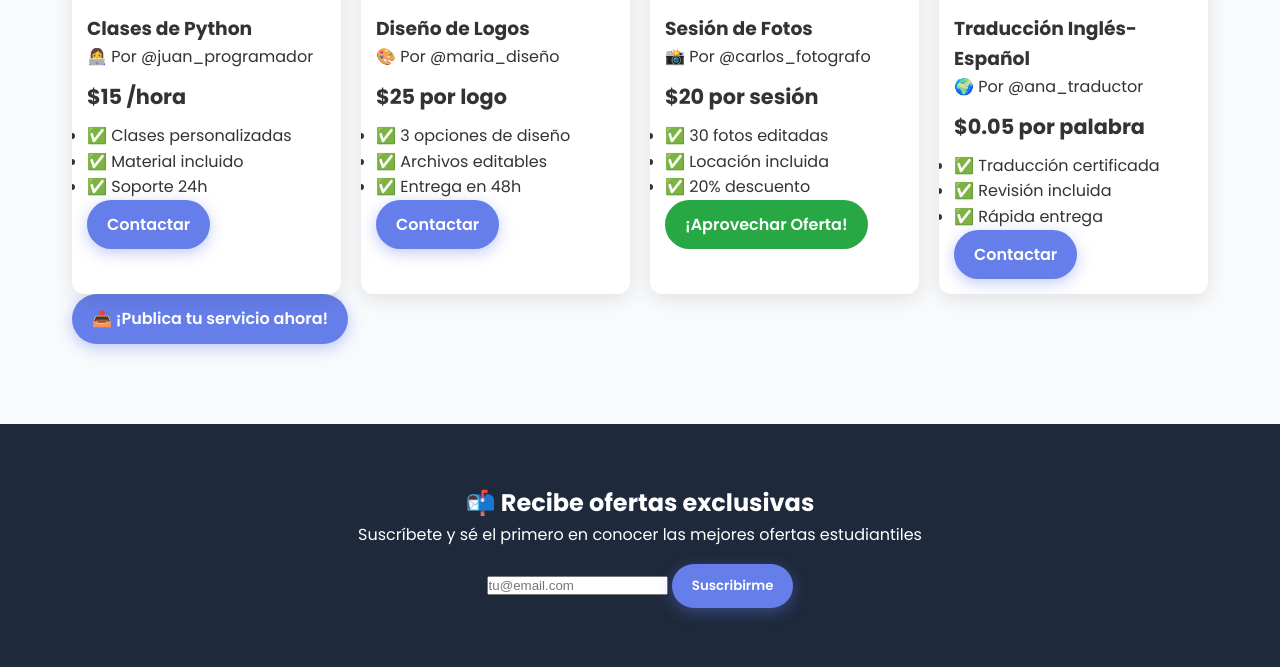
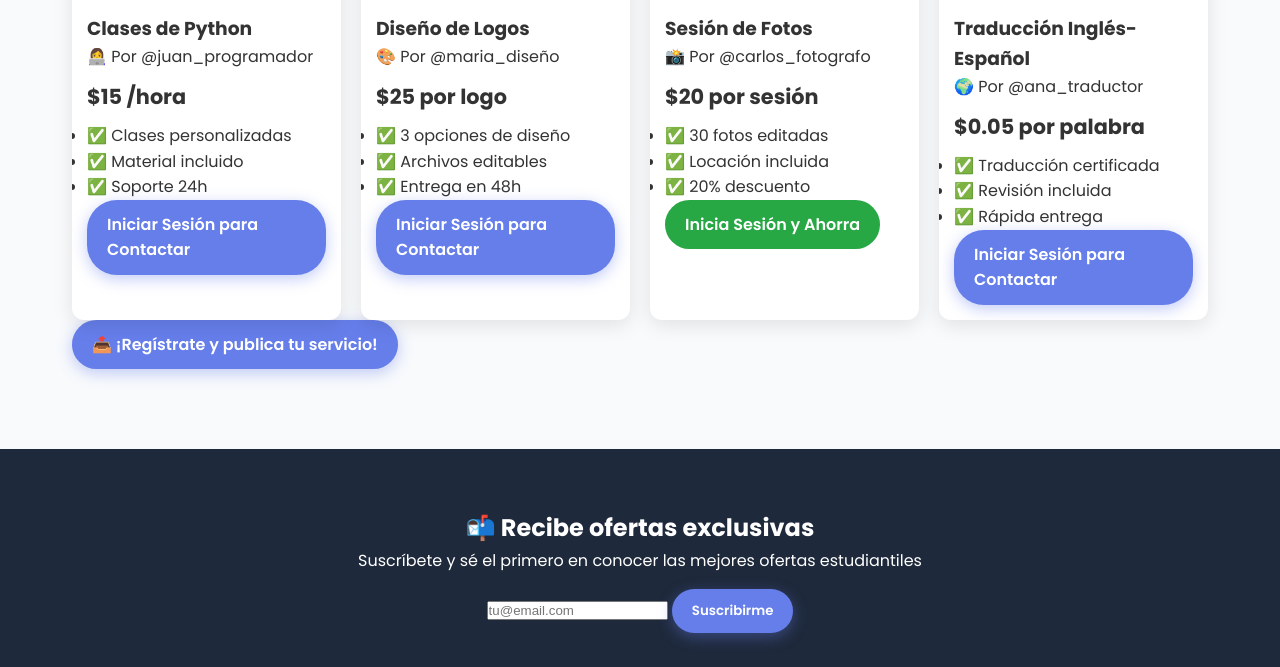
Before and after one commit to AbelIsac/FREELAB, a Flask app: page / in a window 1280 px wide. Shown: the part 924-1591 px from the top of the page. Run offline with Flask 3, Linux system fonts and the light colour scheme; parts of the project's set-up code (start-up, migrations or seed data) failed here and were passed over.

Commit message:
cambios realizados en el home para el inicio de sesion

```diff
--- a/app.py
+++ b/app.py
@@ -1,6 +1,6 @@
 import os
 from dotenv import load_dotenv
-from flask import Flask, render_template, redirect, request, url_for, flash
+from flask import Flask, render_template, redirect, request, url_for, flash, session  # ← Agregué session aquí
 from config.supabase import supabase
 
 # Cargar variables de entorno
@@ -8,6 +8,12 @@ load_dotenv(override=True)
 
 app = Flask(__name__)
 app.secret_key = os.environ.get('SECRET_KEY', 'dev-key-change-in-production')
+
+# Context processor para inyectar usuario en todos los templates
+@app.context_processor
+def inject_user():
+    user = session.get('user') if 'user' in session else None
+    return dict(session_user=user)
 
 @app.route('/')
 def home():
@@ -34,6 +40,14 @@ def callback():
         sesion = supabase.auth.exchange_code_for_session({"auth_code": codigo})
         usuario = sesion.user
 
+        # Guardar usuario en session de Flask
+        session['user'] = {
+            'id': usuario.id,
+            'email': usuario.email,
+            'name': usuario.user_metadata.get('name', 'Usuario'),
+            'avatar': usuario.user_metadata.get('avatar_url', 'https://via.placeholder.com/40')
+        }
+
         # Verificar si tiene rol asignado
         respuesta = supabase.table('perfiles').select('rol').eq('id', usuario.id).execute()
 
@@ -46,6 +60,19 @@ def callback():
     except Exception as e:
         flash(f'Error en el callback: {str(e)}', 'error')
         return redirect(url_for('home'))
+
+@app.route('/logout')
+def logout():
+    try:
+        # Cerrar sesión en Supabase
+        supabase.auth.sign_out()
+        # Limpiar sesión de Flask
+        session.clear()
+        flash('Has cerrado sesión exitosamente', 'success')
+    except Exception as e:
+        flash(f'Error al cerrar sesión: {str(e)}', 'error')
+
+    return redirect(url_for('home'))
 
 @app.route('/elegir-rol')
 def elegir_rol():
@@ -80,5 +107,12 @@ def guardar_rol():
         flash(f'Error técnico: {str(e)}', 'error')
         return redirect(url_for('elegir_rol', user_id=user_id))
 
+@app.route('/dashboard')
+def dashboard():
+    if 'user' not in session:
+        flash('Por favor inicia sesión primero', 'error')
+        return redirect(url_for('home'))
+    return render_template('dashboard.html', user=session['user'])
+
 if __name__ == '__main__':
     app.run(debug=True, port=5000)
--- a/templates/base.html
+++ b/templates/base.html
@@ -31,7 +31,23 @@
 
                 <div class="nav-actions">
                     <a href="#newsletter" class="nav-link secondary">Suscripción</a>
-                    <a href="{{ url_for('login') }}" class="btn btn-primary btn-sm">Iniciar Sesión</a>
+                    {% if session.get('user') %}
+                        <!-- Usuario logueado -->
+                        <div class="user-info" style="display: flex; align-items: center; gap: 10px;">
+                            <img src="{{ session.user.get('avatar', 'https://via.placeholder.com/35') }}"
+                                 alt="Avatar"
+                                 style="width: 35px; height: 35px; border-radius: 50%; object-fit: cover;">
+                            <span style="color: #333; font-weight: 500;">{{ session.user.get('name', 'Usuario') }}</span>
+                        </div>
+                        <a href="{{ url_for('logout') }}" class="btn btn-danger btn-sm" style="background: #dc3545; color: white; padding: 8px 20px; border-radius: 50px; text-decoration: none;">
+                            <i class="fas fa-sign-out-alt"></i> Cerrar Sesión
+                        </a>
+                    {% else %}
+                        <!-- Usuario no logueado -->
+                        <a href="{{ url_for('login') }}" class="btn btn-primary btn-sm">
+                            <i class="fab fa-google"></i> Iniciar Sesión
+                        </a>
+                    {% endif %}
                 </div>
 
                 <!-- Mobile menu button -->
@@ -158,11 +174,18 @@
         </div>
     </footer>
 
-    <!-- Floating Login Button -->
-    <a href="{{ url_for('login') }}" class="floating-action-btn" title="Iniciar sesión con Google">
-        <i class="fab fa-google"></i>
-        <span class="fab-text">Ingresar</span>
-    </a>
+    <!-- Floating Action Button -->
+    {% if session.get('user') %}
+        <a href="{{ url_for('dashboard') }}" class="floating-action-btn" title="Ir a mi Dashboard">
+            <i class="fas fa-chart-line"></i>
+            <span class="fab-text">Dashboard</span>
+        </a>
+    {% else %}
+        <a href="{{ url_for('login') }}" class="floating-action-btn" title="Iniciar sesión con Google">
+            <i class="fab fa-google"></i>
+            <span class="fab-text">Ingresar</span>
+        </a>
+    {% endif %}
 
     <script src="{{ url_for('static', filename='js/main.js') }}"></script>
 </body>
--- a/templates/home.html
+++ b/templates/home.html
@@ -17,12 +17,23 @@
             <strong>¡Precios diseñados para tu bolsillo!</strong>
         </p>
         <div class="hero-buttons">
+            {% if session_user %}
+                <!-- Usuario logueado -->
+                <a href="{{ url_for('dashboard') }}" class="btn btn-primary btn-large hero-btn">
+                    📊 Mi Dashboard
+                </a>
+                <a href="#productos" class="btn btn-secondary btn-large">
+                    Ver Productos
+                </a>
+            {% else %}
+                <!-- Usuario no logueado -->
                 <a href="{{ url_for('login') }}" class="btn btn-primary btn-large hero-btn">
                     🚀 Empezar Ahora
                 </a>
                 <a href="#productos" class="btn btn-secondary btn-large">
                     Ver Productos
                 </a>
+            {% endif %}
         </div>
     </div>
     <div class="hero-stats" id="stats">
@@ -63,7 +74,11 @@
                         <li>✅ Material incluido</li>
                         <li>✅ Soporte 24h</li>
                     </ul>
-                    <a href="{{ url_for('login') }}" class="btn btn-primary btn-full">Contactar</a>
+                    {% if session_user %}
+                        <a href="#" class="btn btn-primary btn-full">Contactar</a>
+                    {% else %}
+                        <a href="{{ url_for('login') }}" class="btn btn-primary btn-full">Iniciar Sesión para Contactar</a>
+                    {% endif %}
                 </div>
             </article>
 
@@ -82,7 +97,11 @@
                         <li>✅ Archivos editables</li>
                         <li>✅ Entrega en 48h</li>
                     </ul>
-                    <a href="{{ url_for('login') }}" class="btn btn-primary btn-full">Contactar</a>
+                    {% if session_user %}
+                        <a href="#" class="btn btn-primary btn-full">Contactar</a>
+                    {% else %}
+                        <a href="{{ url_for('login') }}" class="btn btn-primary btn-full">Iniciar Sesión para Contactar</a>
+                    {% endif %}
                 </div>
             </article>
 
@@ -101,7 +120,11 @@
                         <li>✅ Locación incluida</li>
                         <li>✅ 20% descuento</li>
                     </ul>
-                    <a href="{{ url_for('login') }}" class="btn btn-success btn-full">¡Aprovechar Oferta!</a>
+                    {% if session_user %}
+                        <a href="#" class="btn btn-success btn-full">¡Aprovechar Oferta!</a>
+                    {% else %}
+                        <a href="{{ url_for('login') }}" class="btn btn-success btn-full">Inicia Sesión y Ahorra</a>
+                    {% endif %}
                 </div>
             </article>
 
@@ -119,15 +142,25 @@
                         <li>✅ Revisión incluida</li>
                         <li>✅ Rápida entrega</li>
                     </ul>
-                    <a href="{{ url_for('login') }}" class="btn btn-primary btn-full">Contactar</a>
+                    {% if session_user %}
+                        <a href="#" class="btn btn-primary btn-full">Contactar</a>
+                    {% else %}
+                        <a href="{{ url_for('login') }}" class="btn btn-primary btn-full">Iniciar Sesión para Contactar</a>
+                    {% endif %}
                 </div>
             </article>
         </div>
 
         <div class="section-cta">
-            <a href="{{ url_for('login') }}" class="btn btn-primary btn-large">
+            {% if session_user %}
+                <a href="#" class="btn btn-primary btn-large">
                     📤 ¡Publica tu servicio ahora!
                 </a>
+            {% else %}
+                <a href="{{ url_for('login') }}" class="btn btn-primary btn-large">
+                    📤 ¡Regístrate y publica tu servicio!
+                </a>
+            {% endif %}
         </div>
     </div>
 </section>
@@ -149,7 +182,7 @@
 </section>
 
 <style>
-    /* Estilos adicionales para mejorar la experiencia */
+    /* Tus estilos existentes se mantienen */
     .producto-card {
         transition: transform 0.3s ease, box-shadow 0.3s ease;
     }
```
Also changed, not shown: static/css/style.css (+36 -0 lines). Lines whose indentation alone changed are shown as unchanged.
